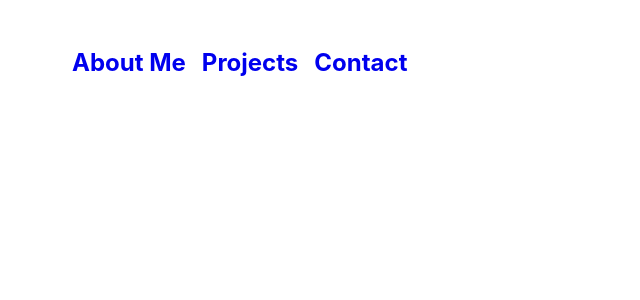
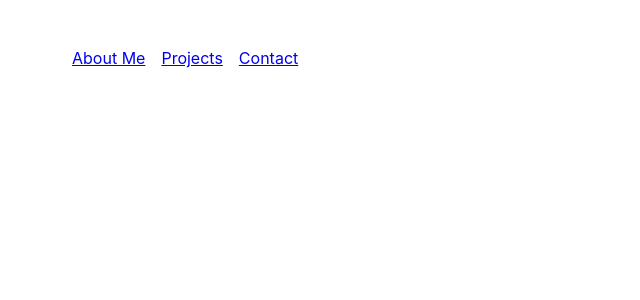
Before and after one commit to adrienbelcastro/portfolio-site, a React (Create React App) app: page / in a window 1280 px wide. Shown: the top 300 px of the page, without its empty margins (0-640 px from the left). Built offline with nearby package versions, Linux system fonts and the light colour scheme.

Commit message:
adjusted class names

```diff
--- a/src/components/header/Header.js
+++ b/src/components/header/Header.js
@@ -7,13 +7,13 @@ const Header = () => {
     <>
       <div className="header">
         <ul className="header__desktop-navbar">
-          <a href="/" className="header__desktop-ingredients">
+          <a href="/" className="header__desktop-about-me">
             About Me
           </a>
-          <a href="/" className="header__desktop-countries">
+          <a href="/" className="header__desktop-projects">
             Projects
           </a>
-          <a href="/" className="header__desktop-random-recipe">
+          <a href="/" className="header__desktop-contact">
             Contact
           </a>
         </ul>
```
